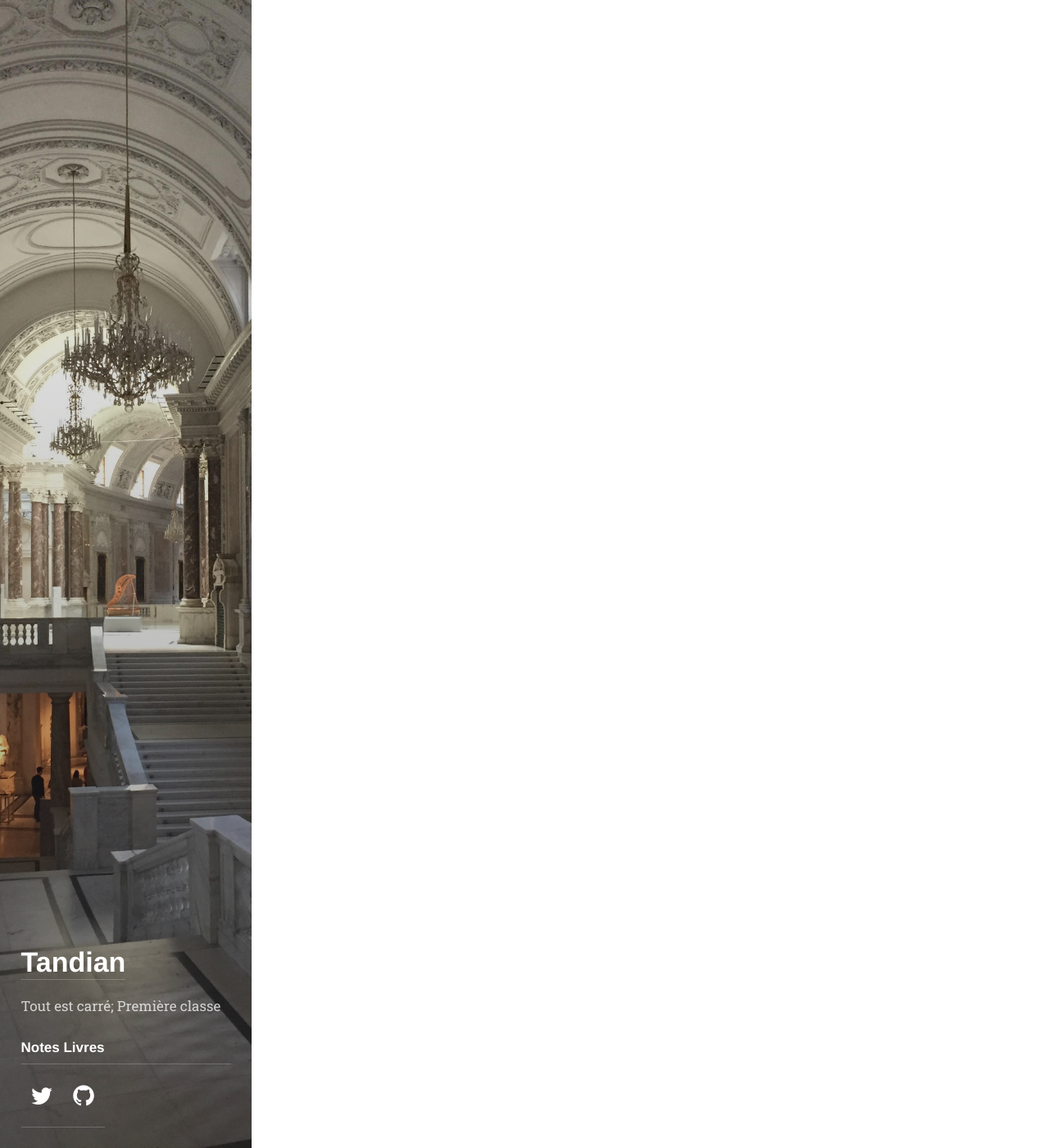
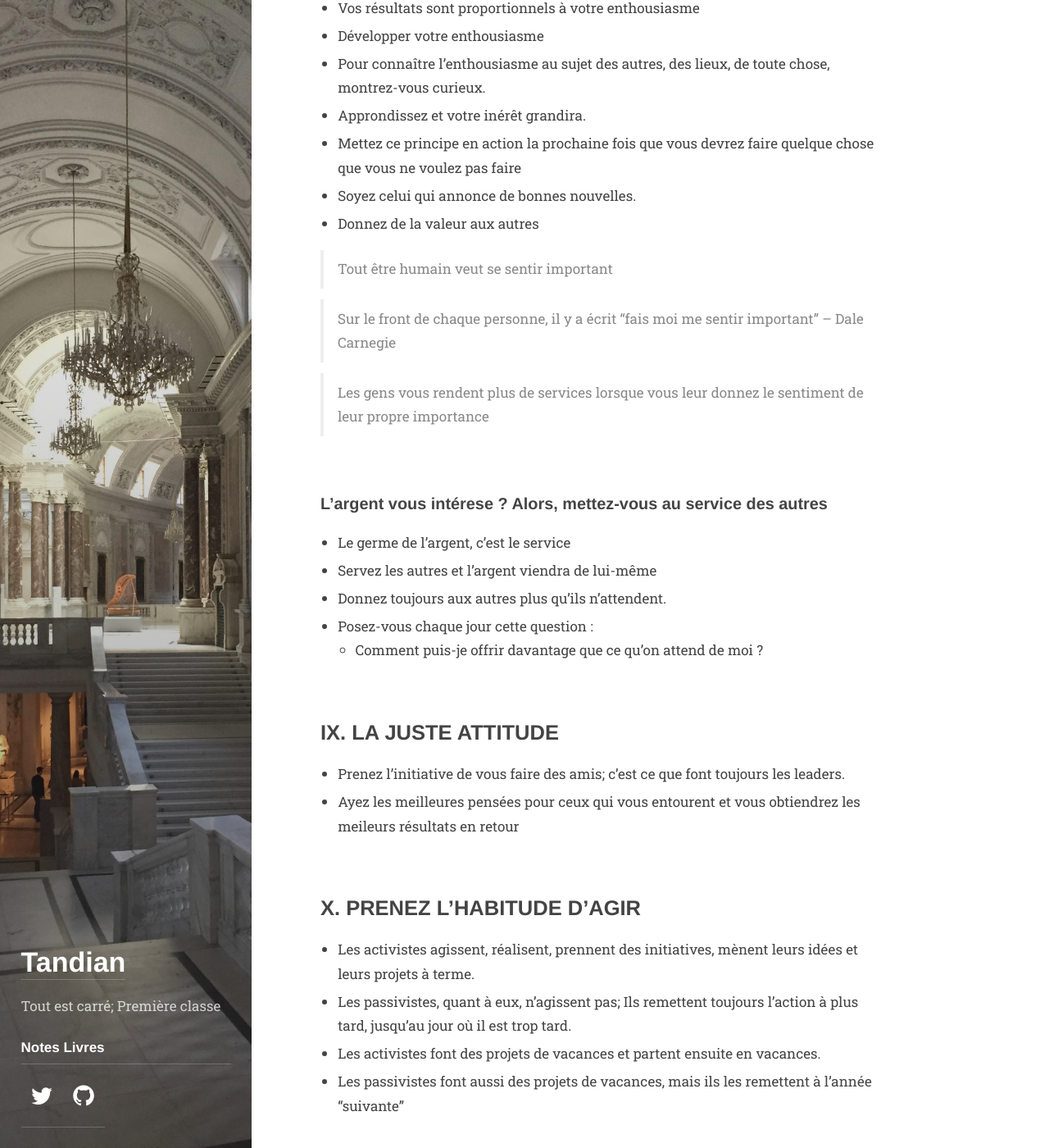
Before and after one commit to abdoulaye-tnd/tandian, a Jekyll site: the page built from books/lamagiedevoirgrand.md, in a window 1280 px wide and 1400 px high, scrolled down 10115 px. Shown: the whole window at 82% size. Built offline with Jekyll 4.4.1, drawn with Linux system fonts in a browser that asks for light colours; some web fonts are replaced; some of the changed text lies outside the part shown.

Commit message:
Update lamagiedevoirgrand.md

```diff
--- a/books/lamagiedevoirgrand.md
+++ b/books/lamagiedevoirgrand.md
@@ -225,4 +225,51 @@ description: >
 - Cultivez en vous l'optimisme
 - Pour obtenir de bons résultats au travail, manifestez de l'enthousiasme pour la tâche à accomplir
 - Adoptez toujours une attitude positive devant votre travail
--
+
+## VII. CONTRÔLEZ VOTRE ENVIRONNEMENT
+
+- Votre environnement détermine votre capacité de penser, vos buts, votre personnalité même.
+
+> Des contacts prolongés avec des personnes négatives nous font penser négativement.
+Par contre, la fréquentation de gens aux idées larges élève le niveau de nôtre pensée.
+
+- Mettez vote environnement de votre côté
+- Demandez conseil aux gens qui ont ce que vous voulez.
+
+## VIII. FAITES DE VOS ATTITUDES VOS ALLIÉES
+
+- Pour stimuler les autres, il faut d'abord se stimuler.
+- Vos résultats sont proportionnels à votre enthousiasme
+- Développer votre enthousiasme
+- Pour connaître l'enthousiasme au sujet des autres, des lieux, de toute chose, montrez-vous curieux.
+- Approndissez et votre inérêt grandira.
+- Mettez ce principe en action la prochaine fois que vous devrez faire quelque chose que vous ne voulez pas faire
+- Soyez celui qui annonce de bonnes nouvelles.
+- Donnez de la valeur aux autres
+
+> Tout être humain veut se sentir important
+
+> Sur le front de chaque personne, il y a écrit "fais moi me sentir important" -- Dale Carnegie
+
+> Les gens vous rendent plus de services lorsque vous leur donnez le sentiment de leur propre importance
+
+### L'argent vous intérese ? Alors, mettez-vous au service des autres
+
+- Le germe de l'argent, c'est le service
+- Servez les autres et l'argent viendra de lui-même
+- Donnez toujours aux autres plus qu'ils n'attendent.
+- Posez-vous chaque jour cette question :
+  - Comment puis-je offrir davantage que ce qu'on attend de moi ?
+
+## IX. LA JUSTE ATTITUDE
+
+- Prenez l'initiative de vous faire des amis; c'est ce que font toujours les leaders.
+- Ayez les meilleures pensées pour ceux qui vous entourent et vous obtiendrez les meileurs résultats en retour
+
+
+## X. PRENEZ L'HABITUDE D'AGIR
+
+- Les activistes agissent, réalisent, prennent des initiatives, mènent leurs idées et leurs projets à terme.
+- Les passivistes, quant à eux, n'agissent pas; Ils remettent toujours l'action à plus tard, jusqu'au jour où il est trop tard.
+- Les activistes font des projets de vacances et partent ensuite en vacances.
+- Les passivistes font aussi des projets de vacances, mais ils les remettent à l'année "suivante"
```
